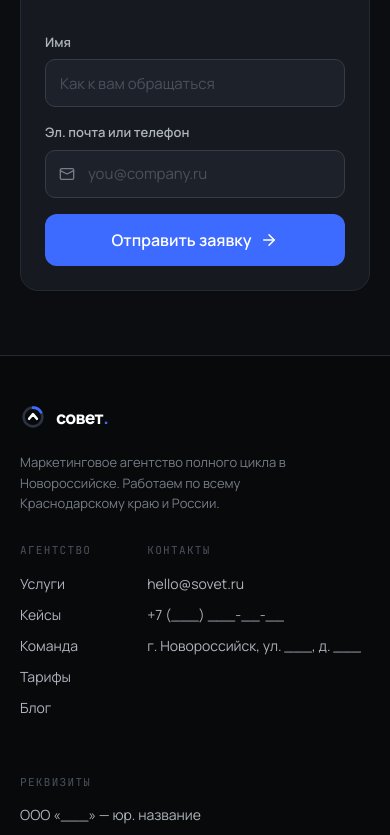
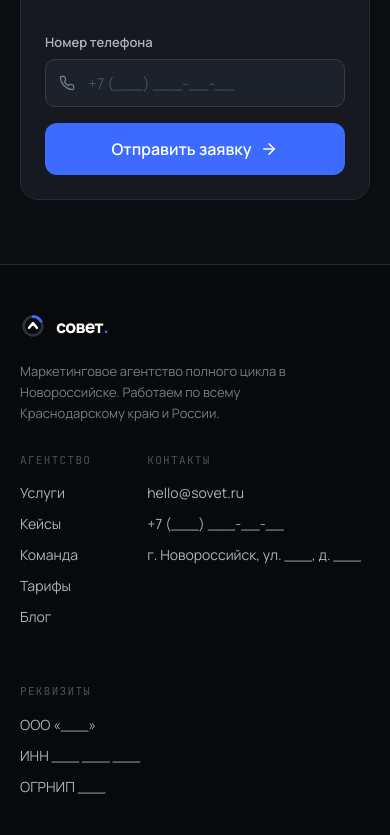
Before and after one commit to kaimakanovtimur97-crypto/sovet2, a Next.js app: page /blog in a window 390 px wide. Shown: the part 1660-2495 px from the top of the page. Built offline with nearby package versions, Linux system fonts and the light colour scheme.

Commit message:
Forms: phone-only with RU mask; footer requisites (IP Kaimakanov)

```diff
--- a/components/Footer.tsx
+++ b/components/Footer.tsx
@@ -30,9 +30,9 @@ export function Footer() {
           </div>
           <div className="footer-col" style={{ maxWidth: 240 }}>
             <span className="h">Реквизиты</span>
-            <span>{CONTACT.legalName} — юр. название</span>
+            <span>{CONTACT.legalName}</span>
             <span>ИНН {CONTACT.inn}</span>
-            <span>ОГРН {CONTACT.ogrn} (опц.)</span>
+            <span>ОГРНИП {CONTACT.ogrn}</span>
           </div>
         </div>
       </div>
--- a/components/InlineLeadForm.tsx
+++ b/components/InlineLeadForm.tsx
@@ -2,12 +2,13 @@
 
 import React, { useState } from "react";
 import { Icon } from "./Icon";
+import { formatRuPhone, isCompleteRuPhone } from "./phone";
 
 export function InlineLeadForm() {
   const [sent, setSent] = useState(false);
   const [sending, setSending] = useState(false);
   const [error, setError] = useState("");
-  const [name, setName] = useState("");
+  const [phone, setPhone] = useState("");
 
   if (sent) {
     return (
@@ -15,18 +16,20 @@ export function InlineLeadForm() {
         <div className="thanks-ic">
           <Icon name="check" size={28} />
         </div>
-        <h3>{name ? `Спасибо, ${name}!` : "Заявка отправлена"}</h3>
-        <p>Свяжемся с вами в ближайшее время.</p>
+        <h3>Заявка отправлена</h3>
+        <p>Перезвоним вам в ближайшее время.</p>
       </div>
     );
   }
 
   async function handleSubmit(e: React.FormEvent<HTMLFormElement>) {
     e.preventDefault();
-    const fd = new FormData(e.currentTarget);
+    if (!isCompleteRuPhone(phone)) {
+      setError("Укажите номер телефона полностью.");
+      return;
+    }
     const payload = {
-      name: String(fd.get("name") || ""),
-      contact: String(fd.get("contact") || ""),
+      phone,
       source: "Форма в блоке контактов",
     };
     setSending(true);
@@ -38,10 +41,9 @@ export function InlineLeadForm() {
         body: JSON.stringify(payload),
       });
       if (!res.ok) throw new Error();
-      setName(payload.name.trim());
       setSent(true);
     } catch {
-      setError("Не удалось отправить. Попробуйте ещё раз или напишите нам напрямую.");
+      setError("Не удалось отправить. Попробуйте ещё раз или позвоните нам напрямую.");
     } finally {
       setSending(false);
     }
@@ -50,32 +52,21 @@ export function InlineLeadForm() {
   return (
     <form className="form" onSubmit={handleSubmit}>
       <div className="field">
-        <label htmlFor="cta-name">Имя</label>
-        <div className="input-wrap">
-          <input
-            id="cta-name"
-            name="name"
-            className="input"
-            type="text"
-            placeholder="Как к вам обращаться"
-            value={name}
-            onChange={(e) => setName(e.target.value)}
-            required
-          />
-        </div>
-      </div>
-      <div className="field">
-        <label htmlFor="cta-contact">Эл. почта или телефон</label>
+        <label htmlFor="cta-phone">Номер телефона</label>
         <div className="input-wrap">
           <span className="input-ic">
-            <Icon name="mail" size={16} />
+            <Icon name="phone" size={16} />
           </span>
           <input
-            id="cta-contact"
-            name="contact"
+            id="cta-phone"
+            name="phone"
             className="input has-ic"
-            type="text"
-            placeholder="you@company.ru"
+            type="tel"
+            inputMode="tel"
+            autoComplete="tel"
+            placeholder="+7 (___) ___-__-__"
+            value={phone}
+            onChange={(e) => setPhone(formatRuPhone(e.target.value))}
             required
           />
         </div>
--- a/components/Lead.tsx
+++ b/components/Lead.tsx
@@ -2,6 +2,7 @@
 
 import React, { createContext, useCallback, useContext, useEffect, useState } from "react";
 import { Icon } from "./Icon";
+import { formatRuPhone, isCompleteRuPhone } from "./phone";
 
 type LeadContextType = { open: () => void };
 const LeadCtx = createContext<LeadContextType>({ open: () => {} });
@@ -10,18 +11,19 @@ export function useLead() {
   return useContext(LeadCtx);
 }
 
-function FormFields({ onSent }: { onSent: (name: string) => void }) {
-  const [name, setName] = useState("");
+function FormFields({ onSent }: { onSent: () => void }) {
+  const [phone, setPhone] = useState("");
   const [sending, setSending] = useState(false);
   const [error, setError] = useState("");
 
   async function handleSubmit(e: React.FormEvent<HTMLFormElement>) {
     e.preventDefault();
-    const fd = new FormData(e.currentTarget);
+    if (!isCompleteRuPhone(phone)) {
+      setError("Укажите номер телефона полностью.");
+      return;
+    }
     const payload = {
-      name: String(fd.get("name") || ""),
-      contact: String(fd.get("contact") || ""),
-      budget: String(fd.get("budget") || ""),
+      phone,
       source: "Модальная форма «Получить стратегию роста»",
     };
     setSending(true);
@@ -33,9 +35,9 @@ function FormFields({ onSent }: { onSent: (name: string) => void }) {
         body: JSON.stringify(payload),
       });
       if (!res.ok) throw new Error();
-      onSent(payload.name.trim());
+      onSent();
     } catch {
-      setError("Не удалось отправить. Попробуйте ещё раз или напишите нам напрямую.");
+      setError("Не удалось отправить. Попробуйте ещё раз или позвоните нам напрямую.");
     } finally {
       setSending(false);
     }
@@ -44,39 +46,24 @@ function FormFields({ onSent }: { onSent: (name: string) => void }) {
   return (
     <form className="form" onSubmit={handleSubmit}>
       <div className="field">
-        <label htmlFor="lead-name">Имя</label>
+        <label htmlFor="lead-phone">Номер телефона</label>
         <div className="input-wrap">
+          <span className="input-ic">
+            <Icon name="phone" size={16} />
+          </span>
           <input
-            id="lead-name"
-            name="name"
-            className="input"
-            type="text"
-            placeholder="Как к вам обращаться"
-            value={name}
-            onChange={(e) => setName(e.target.value)}
+            id="lead-phone"
+            name="phone"
+            className="input has-ic"
+            type="tel"
+            inputMode="tel"
+            autoComplete="tel"
+            placeholder="+7 (___) ___-__-__"
+            value={phone}
+            onChange={(e) => setPhone(formatRuPhone(e.target.value))}
             required
           />
         </div>
-      </div>
-      <div className="field">
-        <label htmlFor="lead-contact">Эл. почта или телефон</label>
-        <div className="input-wrap">
-          <span className="input-ic">
-            <Icon name="mail" size={16} />
-          </span>
-          <input id="lead-contact" name="contact" className="input has-ic" type="text" placeholder="you@company.ru" required />
-        </div>
-      </div>
-      <div className="field">
-        <label htmlFor="lead-budget">Бюджет на маркетинг</label>
-        <select id="lead-budget" name="budget" className="select" defaultValue="">
-          <option value="" disabled>
-            Выберите диапазон
-          </option>
-          <option>до ₽ 300 000 / мес</option>
-          <option>₽ 300 000 – 1 млн / мес</option>
-          <option>более ₽ 1 млн / мес</option>
-        </select>
       </div>
       {error && <p style={{ color: "#ff6b6b", fontSize: 13, margin: 0 }}>{error}</p>}
       <button type="submit" className="btn btn--primary btn--lg btn--block" disabled={sending}>
@@ -90,11 +77,9 @@ function FormFields({ onSent }: { onSent: (name: string) => void }) {
 export function LeadProvider({ children }: { children: React.ReactNode }) {
   const [isOpen, setOpen] = useState(false);
   const [sent, setSent] = useState(false);
-  const [name, setName] = useState("");
 
   const open = useCallback(() => {
     setSent(false);
-    setName("");
     setOpen(true);
   }, []);
   const close = useCallback(() => setOpen(false), []);
@@ -138,8 +123,8 @@ export function LeadProvider({ children }: { children: React.ReactNode }) {
                   <div className="thanks-ic">
                     <Icon name="check" size={28} />
                   </div>
-                  <h3>{name ? `Спасибо, ${name}!` : "Заявка отправлена"}</h3>
-                  <p style={{ maxWidth: 300 }}>Получим заявку и свяжемся с вами в течение рабочего дня.</p>
+                  <h3>Заявка отправлена</h3>
+                  <p style={{ maxWidth: 300 }}>Перезвоним вам в течение рабочего дня.</p>
                   <button className="btn btn--outline" onClick={close}>
                     Закрыть
                   </button>
@@ -155,12 +140,7 @@ export function LeadProvider({ children }: { children: React.ReactNode }) {
                   <p style={{ fontSize: 14, lineHeight: 1.55, color: "var(--fg-2)", margin: "0 0 24px" }}>
                     Разбор воронки и план первых гипотез. Без воды и презентаций ради презентаций.
                   </p>
-                  <FormFields
-                    onSent={(n) => {
-                      setName(n);
-                      setSent(true);
-                    }}
-                  />
+                  <FormFields onSent={() => setSent(true)} />
                 </>
               )}
             </div>
--- /dev/null
+++ b/components/phone.ts
@@ -0,0 +1,20 @@
+// Маска российского номера: +7 (XXX) XXX-XX-XX
+export function formatRuPhone(value: string): string {
+  let digits = value.replace(/\D/g, "");
+  if (!digits) return "";
+  if (digits.startsWith("8")) digits = "7" + digits.slice(1);
+  if (!digits.startsWith("7")) digits = "7" + digits;
+  digits = digits.slice(0, 11);
+  const p = digits.slice(1);
+  let out = "+7";
+  if (p.length > 0) out += " (" + p.slice(0, 3);
+  if (p.length >= 3) out += ")";
+  if (p.length > 3) out += " " + p.slice(3, 6);
+  if (p.length > 6) out += "-" + p.slice(6, 8);
+  if (p.length > 8) out += "-" + p.slice(8, 10);
+  return out;
+}
+
+export function isCompleteRuPhone(value: string): boolean {
+  return value.replace(/\D/g, "").length === 11;
+}
```
